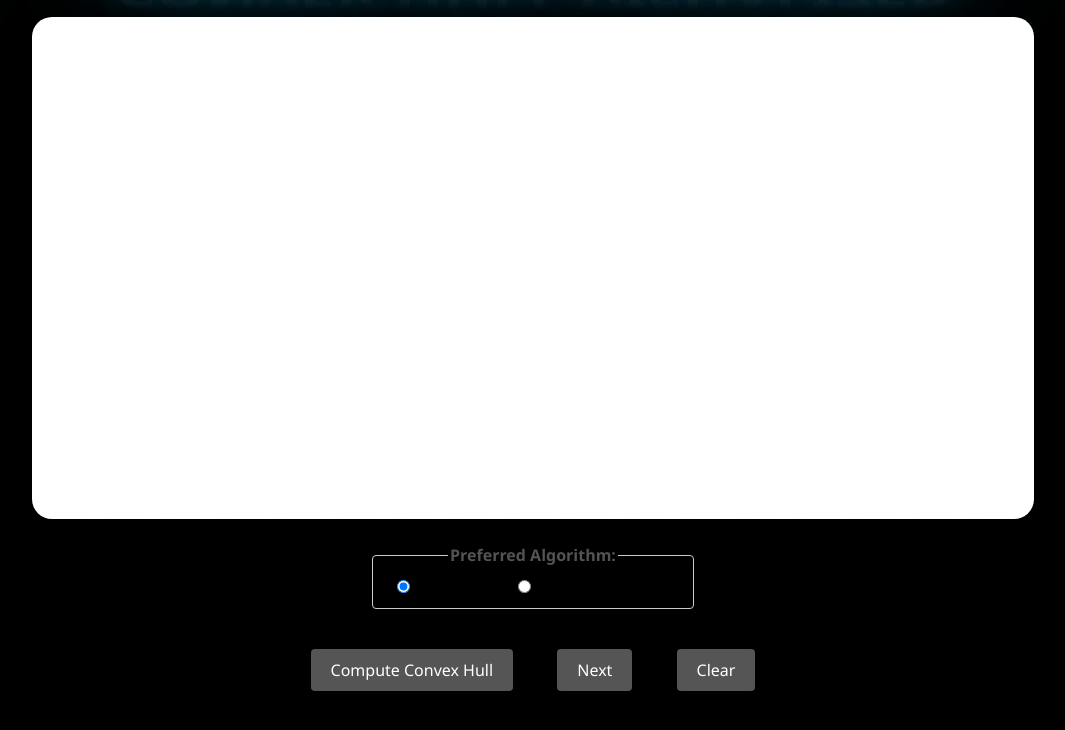
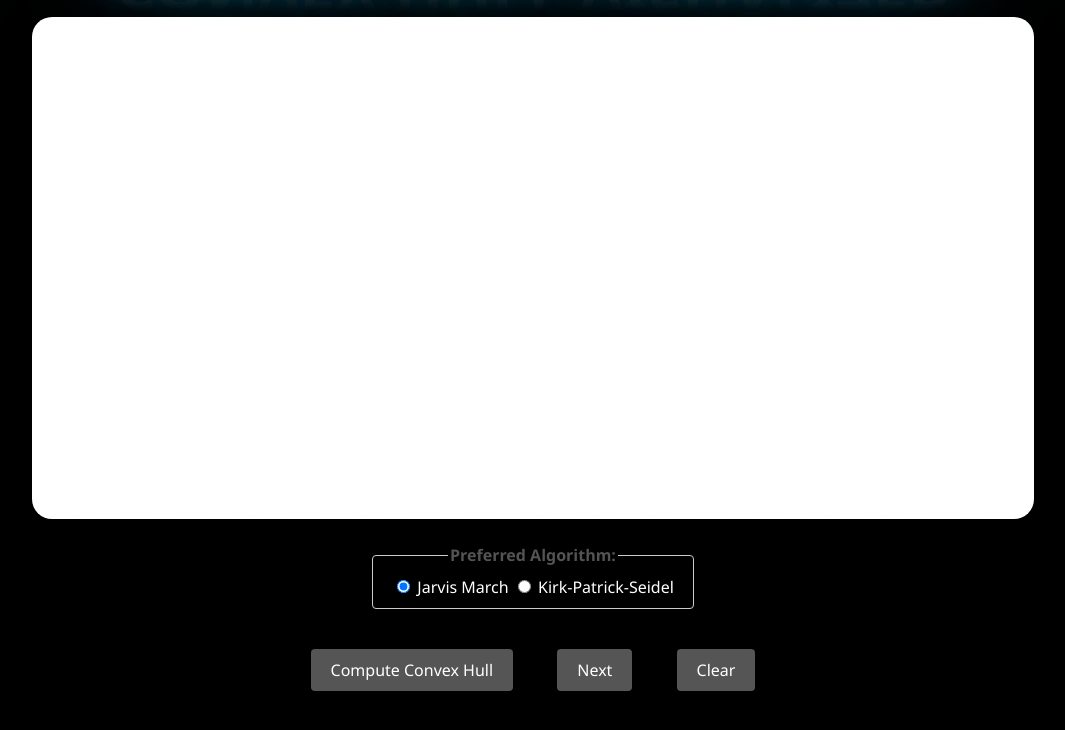
Before and after one commit to Ayush-Bhauwala/DAA-Assignment-1, a plain HTML site: page convex_hull.html in a window 1280 px wide. Shown: the part 154-884 px from the top of the page, without its empty margins (107-1172 px from the left). Drawn offline with nearby package versions, Linux system fonts and the light colour scheme.

Commit message:
made algo text white

```diff
--- a/convex_hull.html
+++ b/convex_hull.html
@@ -105,6 +105,12 @@
       box-shadow: 0 8px 32px 0 rgba(0, 0, 0, 0.37);
     }
 
+    .algo {
+      font-size: 16px;
+      font-family: "Segoe UI", Tahoma, Geneva, Verdana, sans-serif;
+      color: #ffffff;
+    }
+
     button {
       margin-top: 20px;
       padding: 10px 20px;
@@ -151,10 +157,10 @@
     <legend>Preferred Algorithm:</legend>
     <div>
       <input type="radio" id="contactChoice1" name="contact" value="email" checked onclick="setJarvis()" />
-      <label for="contactChoice1">Jarvis March</label>
+      <label class="algo" for="contactChoice1">Jarvis March</label>
 
       <input type="radio" id="contactChoice2" name="contact" value="phone" onclick="setKPS()" />
-      <label for="contactChoice2">Kirk-Patrick-Seidel</label>
+      <label class="algo" for="contactChoice2">Kirk-Patrick-Seidel</label>
     </div>
   </fieldset>
 
```
